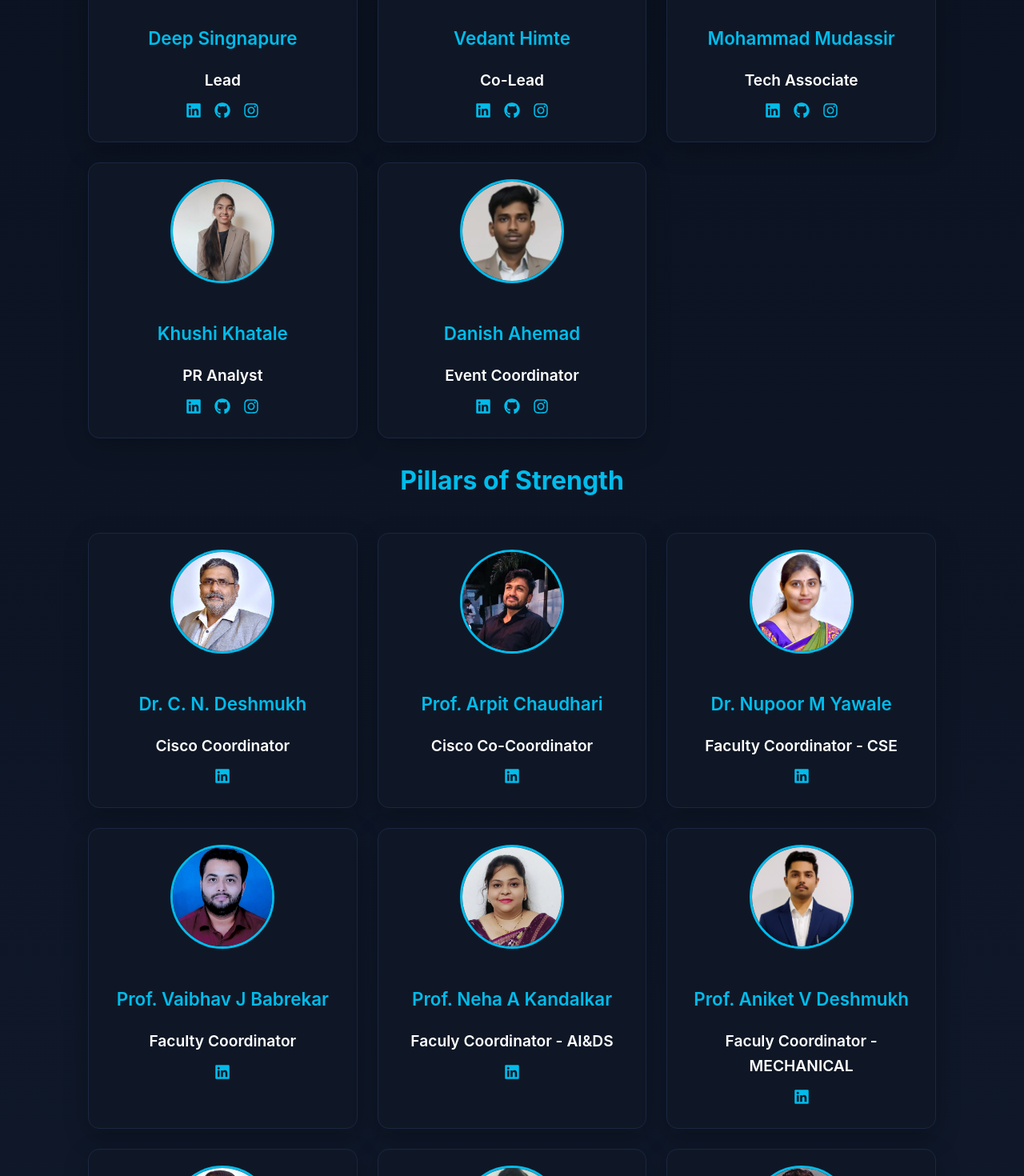
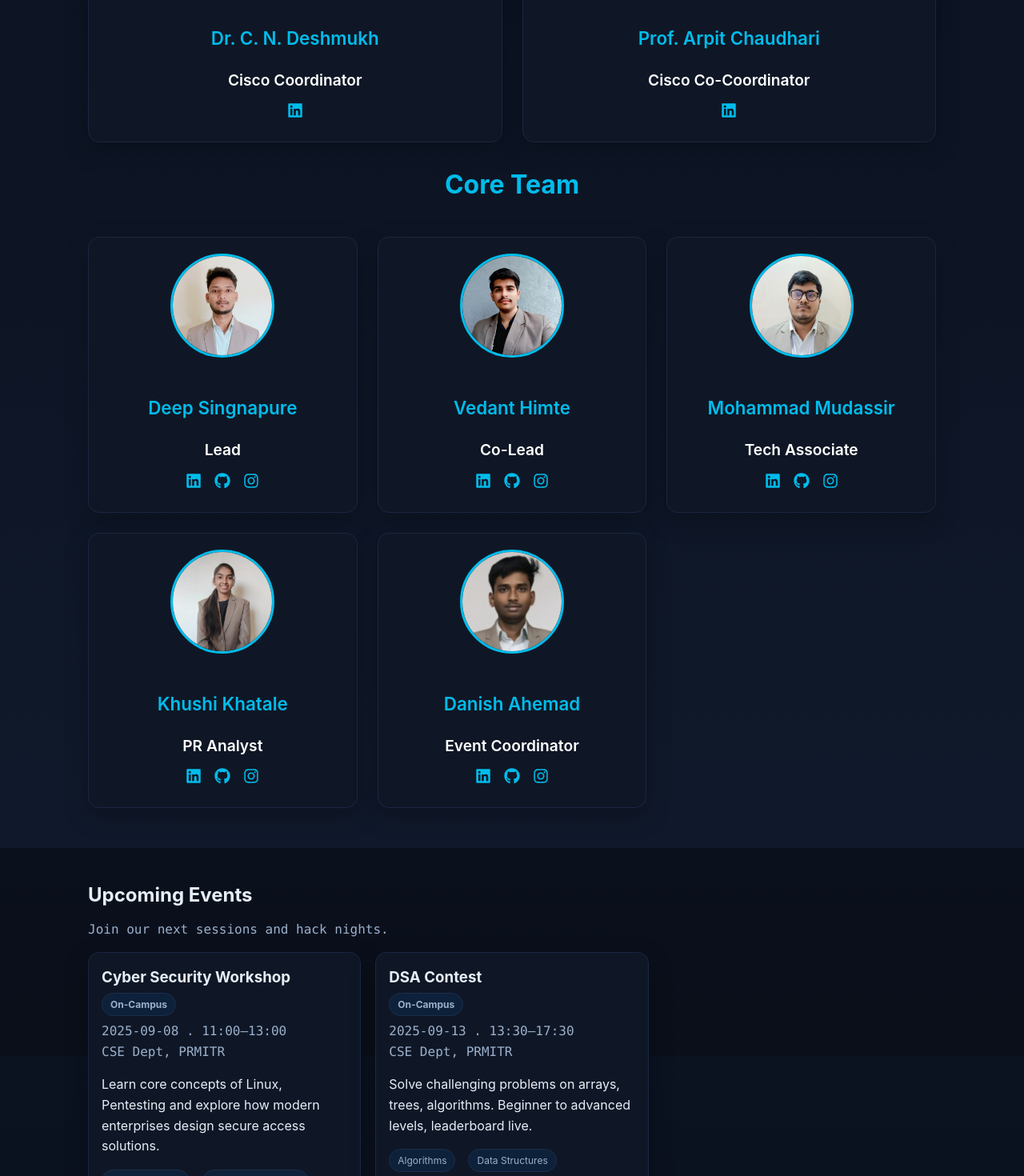
Before and after one commit to vedanthimte/cisco, a React (Vite) app in the folder prmitr-cisco/: page / in a window 1280 px wide. Shown: the part 1080-2550 px from the top of the page at 80% size. Built offline with nearby package versions, Linux system fonts and the light colour scheme.

Commit message:
New chnages

```diff
--- a/prmitr-cisco/src/App.jsx
+++ b/prmitr-cisco/src/App.jsx
@@ -3,6 +3,7 @@ import Layout from './components/Layout.jsx'
 import Home from './pages/Home.jsx'
 import Events from './pages/Events.jsx'
 import Team from './pages/Team.jsx'
+import Faculty from './pages/Faculty.jsx'
 import Courses from './pages/Courses.jsx'
 import Blog from './pages/Blog.jsx'
 import BlogPost from './pages/BlogPost.jsx'
@@ -17,6 +18,7 @@ export default function App(){
         <Route path="/" element={<Home />} />
         <Route path="/events" element={<Events />} />
         <Route path="/team" element={<Team />} />
+        <Route path="/faculty" element={<Faculty />} />
         <Route path="/courses" element={<Courses />} />
         <Route path="/gallery" element={<Gallery />} />
         <Route path="/blog" element={<Blog />} />
--- /dev/null
+++ b/prmitr-cisco/src/components/Faculty.jsx
@@ -0,0 +1,19 @@
+import React from "react";
+import TeamCard from "../components/TeamCard";
+import facultyData from "../data/facultyData";
+import "../styles/team.css";
+
+const Team = () => {
+  return (
+    <section className="team-section">
+      <h2>Faculty Members</h2>
+      <div className="team-grid">
+        {facultyData.map((member, index) => (
+          <TeamCard key={index} {...member} />
+        ))}
+      </div>
+    </section>
+  );
+};
+
+export default Team;
--- a/prmitr-cisco/src/components/FacultySection.jsx
+++ b/prmitr-cisco/src/components/FacultySection.jsx
@@ -1,5 +1,5 @@
 import React from "react";
-import { facultyData, coreTeam } from "../data/facultyData";
+import { facultyMain, coreTeam } from "../data/facultyData";
 import FacultyCard from "./FacultyCard";
 import "../styles/faculty.css";
 
@@ -19,8 +19,8 @@ function FacultyGroup({ title, data }) {
 export default function FacultySection() {
   return (
     <section className="faculty-section">
+      <FacultyGroup title="Pillars of Strength" data={facultyMain} />
       <FacultyGroup title="Core Team" data={coreTeam} />
-      <FacultyGroup title="Pillars of Strength" data={facultyData} />
     </section>
   );
 }
--- a/prmitr-cisco/src/components/Navbar.jsx
+++ b/prmitr-cisco/src/components/Navbar.jsx
@@ -10,6 +10,7 @@ export default function Navbar(){
     {to:'/about', label:'About'},
     {to:'/events', label:'Events'},
     {to:'/team', label:'Team'},
+    {to:'/faculty', label:'Faculty'},
     {to:'/courses', label:'Courses'},
     {to:'/gallery', label:'Gallery'},
     {to:'/blog', label:'Blog'},
--- a/prmitr-cisco/src/data/events.js
+++ b/prmitr-cisco/src/data/events.js
@@ -28,10 +28,10 @@ export const events = [
   {
   id: "dsa",
   title: "DSA Contest",
-  date: "2025-09-05",
+  date: "2025-09-13",
   time: "13:30–17:30",
-  mode: "Online",
-  location: "HackerEarth",
+  mode: "On-Campus",
+  location: "CSE Dept, PRMITR",
   tags: ["Algorithms", "Data Structures", "Competitive Programming"],
   description:
     "Solve challenging problems on arrays, trees, algorithms. Beginner to advanced levels, leaderboard live.",
@@ -40,13 +40,13 @@ export const events = [
   {
   id: "cyber-security",
   title: "Cyber Security Workshop",
-  date: "2025-09-13",
+  date: "2025-09-08",
   time: "11:00–13:00",
   mode: "On-Campus",
   location: "CSE Dept, PRMITR",
-  tags: ["Cloud Security", "Network Architecture", "Enterprise Security"],
+  tags: ["Ethical Hacking", "Live Attack Perform", "Data Privacy"],
   description:
-    "Learn core concepts of SD-WAN, SSE, and SASE, and explore how modern enterprises design secure access solutions.",
+    "Learn core concepts of Linux, Pentesting and explore how modern enterprises design secure access solutions.",
   link: "#"
 }
 
--- a/prmitr-cisco/src/data/facultyData.js
+++ b/prmitr-cisco/src/data/facultyData.js
@@ -62,6 +62,53 @@ export const coreTeam = [
 
 export const facultyData = [
   {
+    name: "Dr. Nupoor M Yawale",
+    role: "Faculty Coordinator - CSE",
+    image: "/assets/faculty/Nupoor.png",
+    links: {linkedin: "www.linkedin.com/in/nupoor-yawale-37167633" }
+  },
+  {
+    name: "Prof. Vaibhav J Babrekar",
+    role: "Faculty Coordinator - IT",
+    image: "/assets/faculty/vaibhav.jpg",
+    links: {linkedin:"http://linkedin.com/in/vaibhav-babrekar-245524286" }
+  },
+  {
+    name: "Prof. Neha A Kandalkar",
+    role: "Faculy Coordinator - AI&DS ",
+    image: "/assets/faculty/ai&ds_neha.jpg",
+    links: {linkedin: "https://www.linkedin.com/in/neha-kandalkar-6b014b49" }
+  },
+  {
+    name: "Prof. Aniket V Deshmukh ",
+    role: "Faculy Coordinator - MECH",
+    image: "/assets/faculty/Aniket.png",
+    links: {linkedin: "https://www.linkedin.com/in/aniket-deshmukh-82a335a0"}
+  },
+  {
+    name: "Prof. Rutuja S Adhau",
+    role: "Faculty Coordinator - CIVIL",
+    image: "/assets/faculty/rutuja.jpg",
+    link : ""
+  },
+  {
+    name: "Prof. Samruddhi M. Inzalkar",
+    role: "Faculty Coordinator - MCA",
+    image: "/assets/faculty/samruddhitayade.png",
+    links: {linkedin: "#"}
+  }
+  ,
+  {
+    name: "Dr Karan S Belsare",
+    role: "Faculty Coordinator - IOT",
+    image: "/assets/faculty/Karan_Belsare.jpg",
+    links: {linkedin: "www.linkedin.com/in/dr-karan-belsare-52604636"}
+  }
+];
+
+
+export const facultyMain = [
+  {
     name: "Dr. C. N. Deshmukh",
     role: "Cisco Coordinator",
     image: "/assets/faculty/c_n_deshmukh.png",
@@ -74,48 +121,5 @@ export const facultyData = [
     role: "Cisco Co-Coordinator",
     image: "/assets/faculty/Arpit-Chaudhari.png",
     links: {linkedin: "https://www.linkedin.com/in/arpit-chaudhari-0720b5294/" }
-  },
-  {
-    name: "Dr. Nupoor M Yawale",
-    role: "Faculty Coordinator - CSE",
-    image: "/assets/faculty/Nupoor.png",
-    links: {linkedin: "www.linkedin.com/in/nupoor-yawale-37167633" }
-  },
-  {
-    name: "Prof. Vaibhav J Babrekar",
-    role: "Faculty Coordinator",
-    image: "/assets/faculty/vaibhav.jpg",
-    links: {linkedin:"http://linkedin.com/in/vaibhav-babrekar-245524286" }
-  },
-  {
-    name: "Prof. Neha A Kandalkar",
-    role: "Faculy Coordinator - AI&DS ",
-    image: "/assets/faculty/ai&ds_neha.jpg",
-    links: {linkedin: "https://www.linkedin.com/in/neha-kandalkar-6b014b49" }
-  },
-  {
-    name: "Prof. Aniket V Deshmukh ",
-    role: "Faculy Coordinator - MECHANICAL",
-    image: "/assets/faculty/Aniket.png",
-    links: {linkedin: "https://www.linkedin.com/in/aniket-deshmukh-82a335a0"}
-  },
-  {
-    name: "Prof. Rutuja S Adhau",
-    role: "Faculty Coordinator - CIVIL",
-    image: "/assets/faculty/rutuja.jpg",
-    link : ""
-  },
-  {
-    name: "Prof. Samruddhi M. Inzalkar",
-    role: "Faculty Coordinator",
-    image: "/assets/faculty/samruddhitayade.png",
-    links: {linkedin: "#"}
-  }
-  ,
-  {
-    name: "Dr Karan S Belsare",
-    role: "Faculty Coordinator",
-    image: "/assets/faculty/Karan_Belsare.jpg",
-    links: {linkedin: "www.linkedin.com/in/dr-karan-belsare-52604636"}
   }
 ];
--- a/prmitr-cisco/src/data/teamData.js
+++ b/prmitr-cisco/src/data/teamData.js
@@ -151,6 +151,39 @@ export const teamLeads = [
 ];
 
 export const teamMembers = [
+  {
+    name: "Vaibhav Korde",
+    role: "Management Member",
+    bio: "Focuses on network automation and scripting.",
+    image: "/assets/team/VaibhavKorde.jpg",
+    links: {
+      linkedin: "#",
+      github: "#",
+      insta: "#"
+    }
+  },
+  {
+    name: "Parth Jaiswal",
+    role: "Management Member",
+    bio: "Focuses on network automation and scripting.",
+    image: "/assets/team/ParthJaiswal.jpg",
+    links: {
+      linkedin: "#",
+      github: "#",
+      insta: "#"
+    }
+  },
+  {
+    name: "Prasanna Patil",
+    role: "Management Member",
+    bio: "Focuses on network automation and scripting.",
+    image: "/assets/team/image.png",
+    links: {
+      linkedin: "#",
+      github: "#",
+      insta: "#"
+    }
+  },
   {
     name: "Harshada Tijare",
     role: "Web Develpment Member",
@@ -382,37 +415,5 @@ export const teamMembers = [
       insta: "#"
     }
   },
-  {
-    name: "Vaibhav Korde",
-    role: "Management Member",
-    bio: "Focuses on network automation and scripting.",
-    image: "/assets/team/VaibhavKorde.jpg",
-    links: {
-      linkedin: "#",
-      github: "#",
-      insta: "#"
-    }
-  },
-  {
-    name: "Parth Jaiswal",
-    role: "Management Member",
-    bio: "Focuses on network automation and scripting.",
-    image: "/assets/team/ParthJaiswal.jpg",
-    links: {
-      linkedin: "#",
-      github: "#",
-      insta: "#"
-    }
-  },
-  {
-    name: "Prasanna Patil",
-    role: "Management Member",
-    bio: "Focuses on network automation and scripting.",
-    image: "/assets/team/AnushkaVishwakarma.jpg",
-    links: {
-      linkedin: "#",
-      github: "#",
-      insta: "#"
-    }
-  }
+
 ];
--- /dev/null
+++ b/prmitr-cisco/src/pages/Faculty.jsx
@@ -0,0 +1,17 @@
+import SectionTitle from "../components/SectionTitle";
+import TeamCard from "../components/TeamCard";
+import { facultyData } from "../data/facultyData";
+import "../styles/team.css";
+
+export default function Team() {
+  return (
+    <section className="team-section">
+      <SectionTitle title="Faculty Members" />
+      <div className="team-grid">
+        {facultyData.map((member, idx) => (
+          <TeamCard key={idx} {...member} />
+        ))}
+      </div>
+    </section>
+  );
+}
```
Also changed, not shown: prmitr-cisco/public/assets/team/tanvi.jpg.
